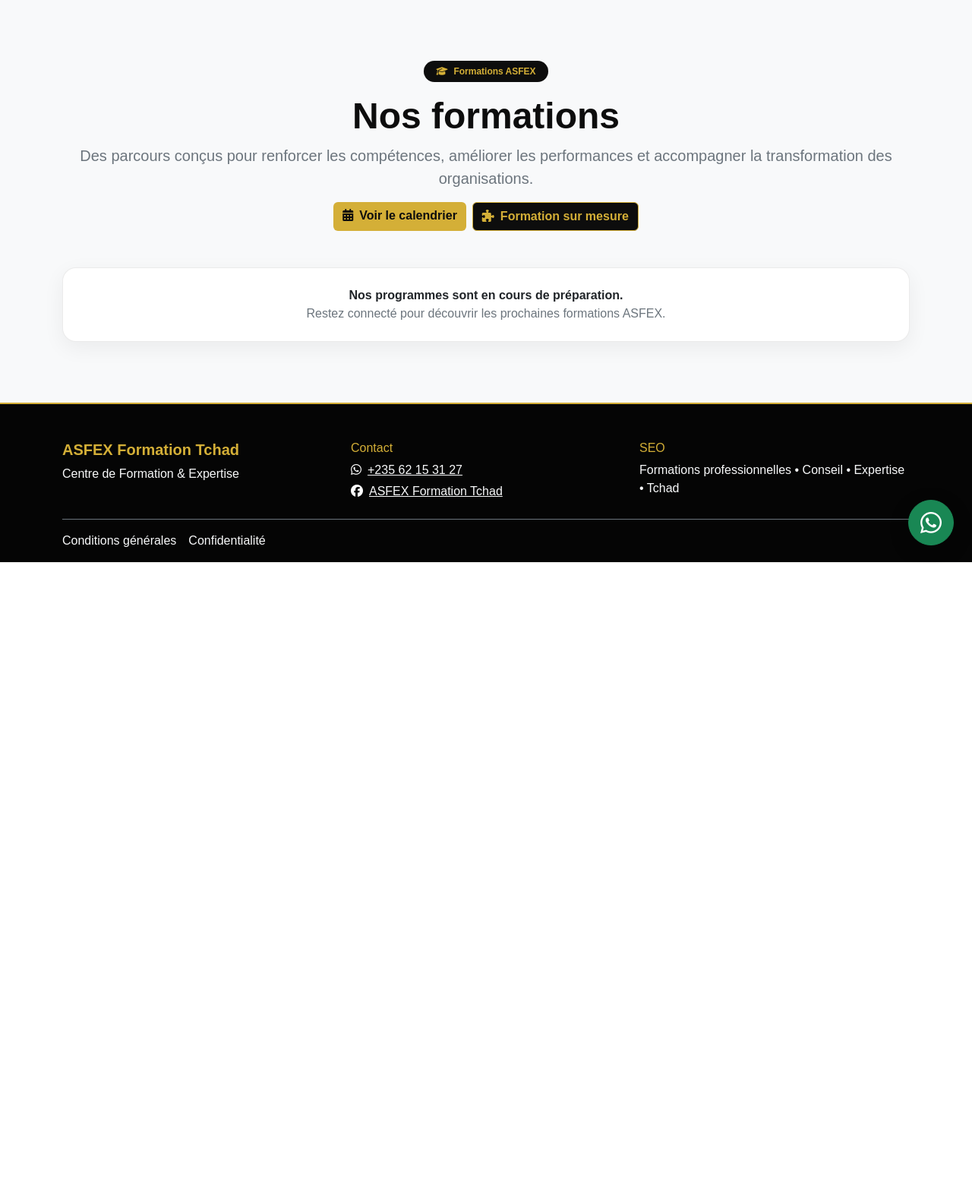
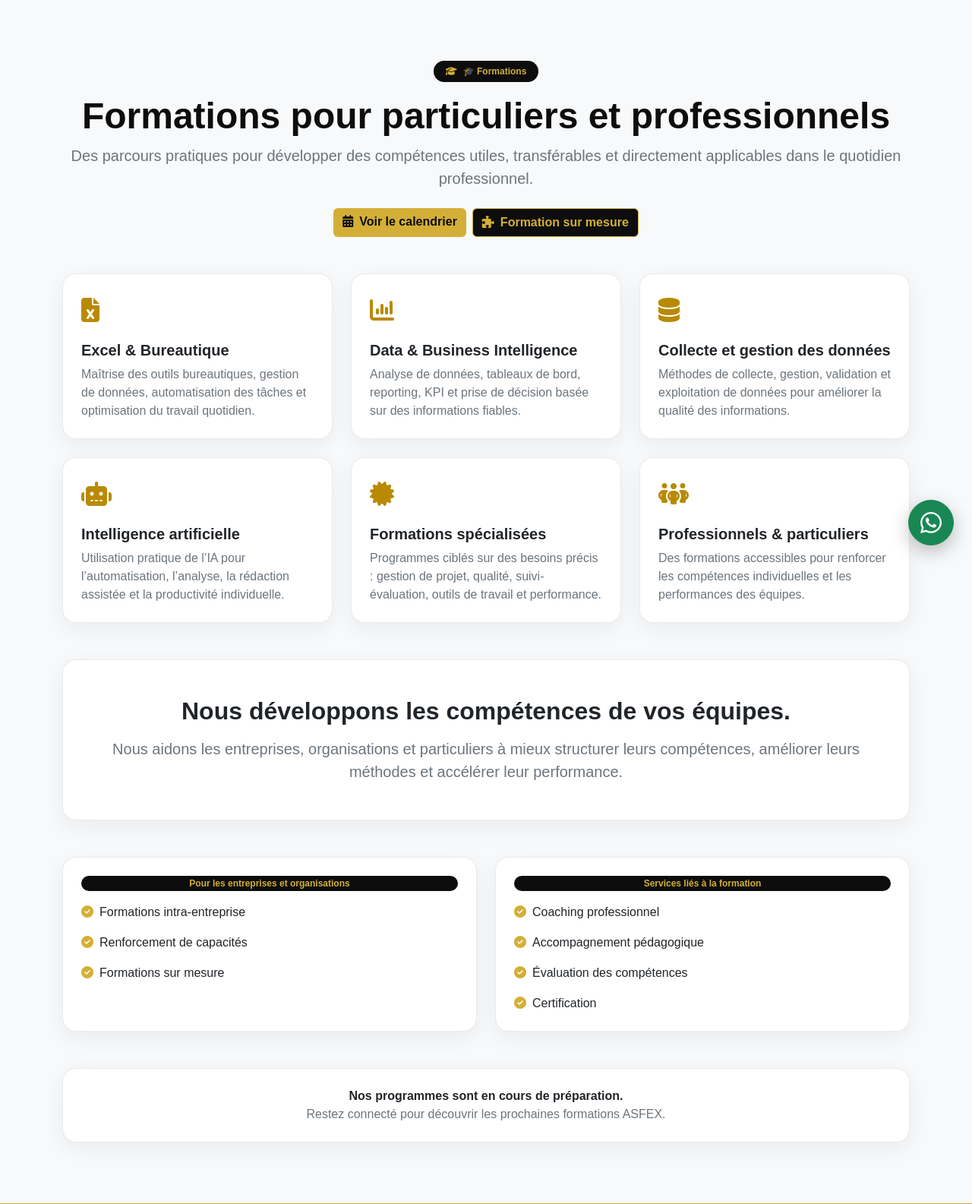
Before and after one commit to f3l1x235/afex, a Django app: page /formations/ in a window 1280 px wide. Shown: the part 58-1643 px from the top of the page at 76% size. Before the commit the page ends 800 px from the top, so only its background shows below. Run offline with Django 5.2, Linux system fonts and the light colour scheme; data comes from the database, SQL or seed files in the repository; data that the repository does not hold is empty.

Commit message:
updated la page formations

```diff
--- a/templates/courses.html
+++ b/templates/courses.html
@@ -9,13 +9,87 @@
   <div class="container">
     <div class="text-center mb-5">
       <span class="badge bg-dark text-gold rounded-pill px-3 py-2 mb-3">
-        <i class="fa-solid fa-graduation-cap me-2"></i>Formations ASFEX
+        <i class="fa-solid fa-graduation-cap me-2"></i>🎓 Formations
       </span>
-      <h1 class="fw-bold display-5">Nos formations</h1>
-      <p class="lead text-secondary">Des parcours conçus pour renforcer les compétences, améliorer les performances et accompagner la transformation des organisations.</p>
-      <div class="d-flex justify-content-center flex-wrap gap-2">
+      <h1 class="fw-bold display-5">Formations pour particuliers et professionnels</h1>
+      <p class="lead text-secondary">Des parcours pratiques pour développer des compétences utiles, transférables et directement applicables dans le quotidien professionnel.</p>
+      <div class="d-flex justify-content-center flex-wrap gap-2 mt-4">
         <a href="{% url 'training_calendar' %}" class="btn btn-gold"><i class="fa-solid fa-calendar-days me-2"></i>Voir le calendrier</a>
         <a href="{% url 'custom_training' %}" class="btn btn-dark-gold"><i class="fa-solid fa-puzzle-piece me-2"></i>Formation sur mesure</a>
+      </div>
+    </div>
+
+    <div class="row g-4 mb-5">
+      <div class="col-md-6 col-lg-4">
+        <div class="card h-100 p-4">
+          <div class="feature-icon mb-3"><i class="fa-solid fa-file-excel"></i></div>
+          <h3 class="h5 fw-bold">Excel & Bureautique</h3>
+          <p class="text-secondary mb-0">Maîtrise des outils bureautiques, gestion de données, automatisation des tâches et optimisation du travail quotidien.</p>
+        </div>
+      </div>
+      <div class="col-md-6 col-lg-4">
+        <div class="card h-100 p-4">
+          <div class="feature-icon mb-3"><i class="fa-solid fa-chart-column"></i></div>
+          <h3 class="h5 fw-bold">Data & Business Intelligence</h3>
+          <p class="text-secondary mb-0">Analyse de données, tableaux de bord, reporting, KPI et prise de décision basée sur des informations fiables.</p>
+        </div>
+      </div>
+      <div class="col-md-6 col-lg-4">
+        <div class="card h-100 p-4">
+          <div class="feature-icon mb-3"><i class="fa-solid fa-database"></i></div>
+          <h3 class="h5 fw-bold">Collecte et gestion des données</h3>
+          <p class="text-secondary mb-0">Méthodes de collecte, gestion, validation et exploitation de données pour améliorer la qualité des informations.</p>
+        </div>
+      </div>
+      <div class="col-md-6 col-lg-4">
+        <div class="card h-100 p-4">
+          <div class="feature-icon mb-3"><i class="fa-solid fa-robot"></i></div>
+          <h3 class="h5 fw-bold">Intelligence artificielle</h3>
+          <p class="text-secondary mb-0">Utilisation pratique de l’IA pour l’automatisation, l’analyse, la rédaction assistée et la productivité individuelle.</p>
+        </div>
+      </div>
+      <div class="col-md-6 col-lg-4">
+        <div class="card h-100 p-4">
+          <div class="feature-icon mb-3"><i class="fa-solid fa-certificate"></i></div>
+          <h3 class="h5 fw-bold">Formations spécialisées</h3>
+          <p class="text-secondary mb-0">Programmes ciblés sur des besoins précis : gestion de projet, qualité, suivi-évaluation, outils de travail et performance.</p>
+        </div>
+      </div>
+      <div class="col-md-6 col-lg-4">
+        <div class="card h-100 p-4">
+          <div class="feature-icon mb-3"><i class="fa-solid fa-people-group"></i></div>
+          <h3 class="h5 fw-bold">Professionnels & particuliers</h3>
+          <p class="text-secondary mb-0">Des formations accessibles pour renforcer les compétences individuelles et les performances des équipes.</p>
+        </div>
+      </div>
+    </div>
+
+    <div class="card p-5 mb-5 text-center">
+      <h2 class="fw-bold mb-3">Nous développons les compétences de vos équipes.</h2>
+      <p class="lead text-secondary mb-0">Nous aidons les entreprises, organisations et particuliers à mieux structurer leurs compétences, améliorer leurs méthodes et accélérer leur performance.</p>
+    </div>
+
+    <div class="row g-4 mb-5">
+      <div class="col-lg-6">
+        <div class="card h-100 p-4">
+          <span class="badge bg-dark text-gold rounded-pill mb-3">Pour les entreprises et organisations</span>
+          <ul class="list-unstyled mb-0">
+            <li class="mb-3"><i class="fa-solid fa-circle-check text-gold me-2"></i>Formations intra-entreprise</li>
+            <li class="mb-3"><i class="fa-solid fa-circle-check text-gold me-2"></i>Renforcement de capacités</li>
+            <li><i class="fa-solid fa-circle-check text-gold me-2"></i>Formations sur mesure</li>
+          </ul>
+        </div>
+      </div>
+      <div class="col-lg-6">
+        <div class="card h-100 p-4">
+          <span class="badge bg-dark text-gold rounded-pill mb-3">Services liés à la formation</span>
+          <ul class="list-unstyled mb-0">
+            <li class="mb-3"><i class="fa-solid fa-circle-check text-gold me-2"></i>Coaching professionnel</li>
+            <li class="mb-3"><i class="fa-solid fa-circle-check text-gold me-2"></i>Accompagnement pédagogique</li>
+            <li class="mb-3"><i class="fa-solid fa-circle-check text-gold me-2"></i>Évaluation des compétences</li>
+            <li><i class="fa-solid fa-circle-check text-gold me-2"></i>Certification</li>
+          </ul>
+        </div>
       </div>
     </div>
 
```
